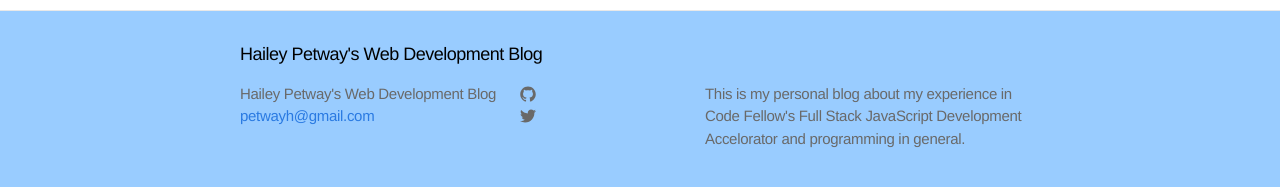
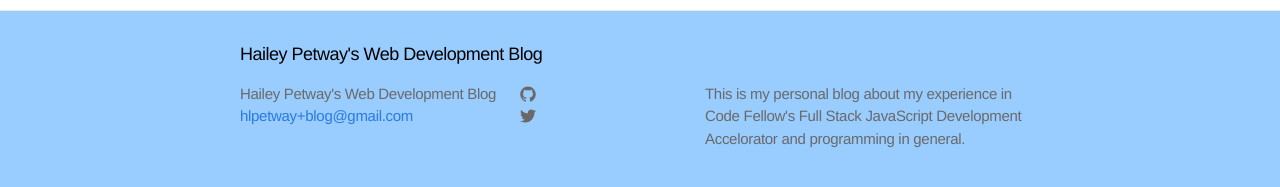
Before and after one commit to hlpetway/blog, a Jekyll site: the page built from index.html, in a window 1280 px wide. Shown: the part 400-587 px from the top of the page. Built offline with Jekyll 4.4.1, drawn with Linux system fonts in a browser that asks for light colours.

Commit message:
adding an alias to my email

```diff
--- a/_config.yml
+++ b/_config.yml
@@ -1,6 +1,6 @@
 # Site settings
 title: Hailey Petway's Web Development Blog
-email: petwayh@gmail.com
+email: hlpetway+blog@gmail.com
 description: "This is my personal blog about my experience in Code Fellow's Full Stack JavaScript Development Accelorator and programming in general."
 baseurl: "/blog"
 url: ""
--- a/css/main.css
+++ b/css/main.css
@@ -363,7 +363,8 @@ a:visited { color: #205caa; }
 @media screen and (max-width: 600px) {
 
   #home-img {
-   display:none;
+
+display:none;
   }
 
   .home h1 { clear: both; }
```
